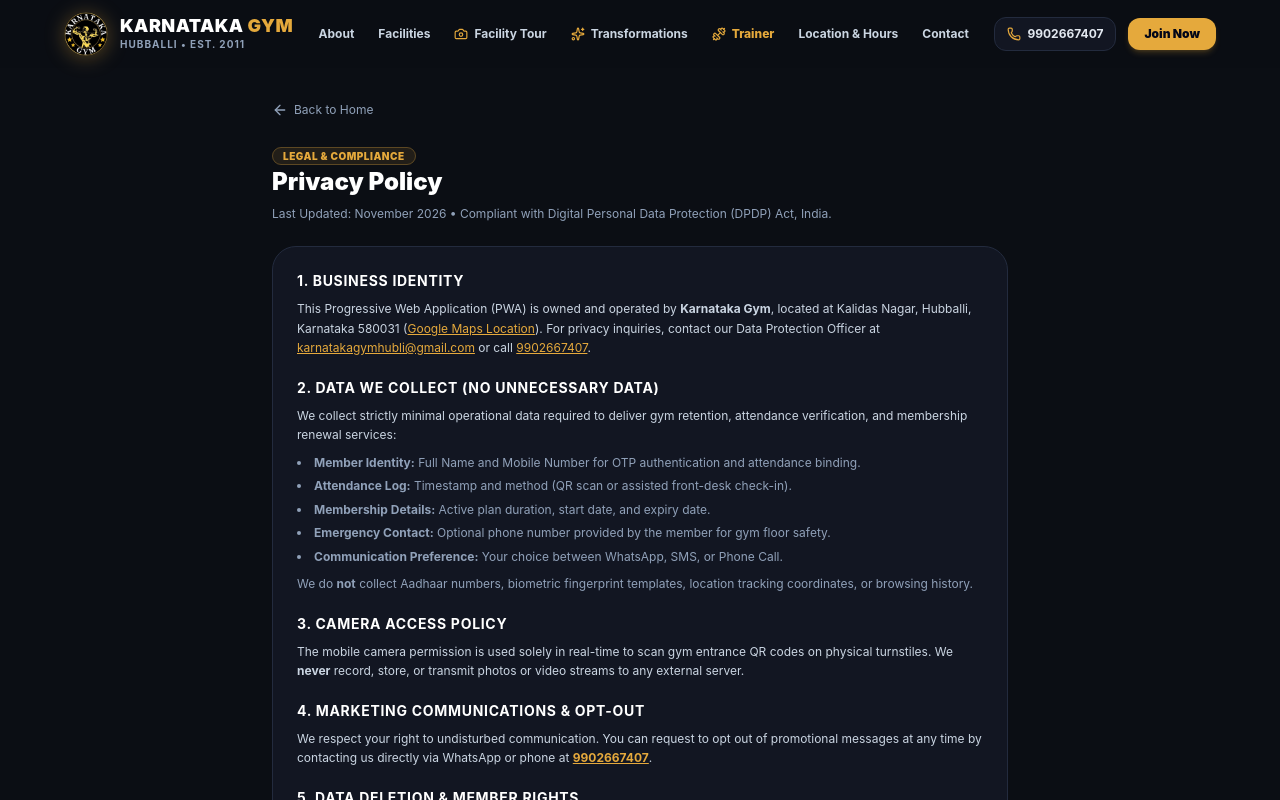
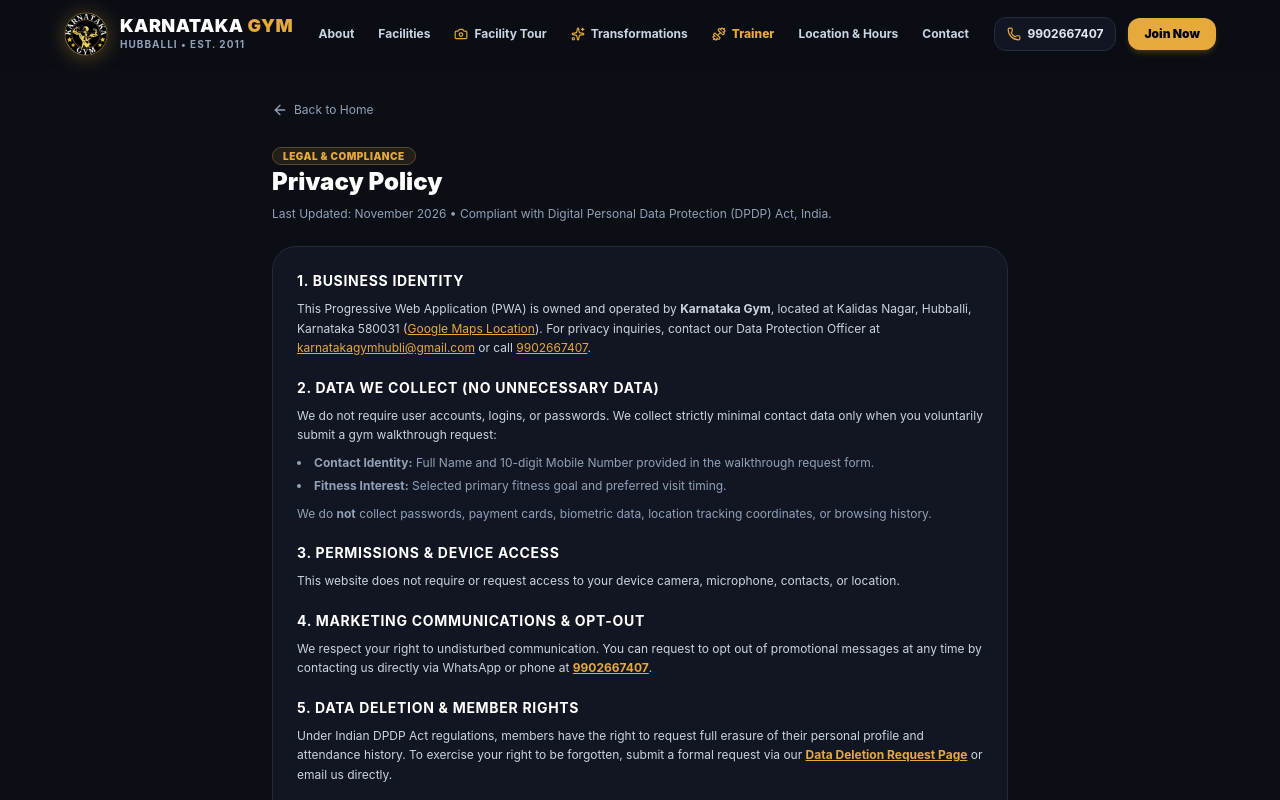
Before and after one commit to workforferoz/karnataka-gym, a Next.js app: page /privacy-policy in a window 1280 px wide. Shown: the top 800 px of the page. Built offline with nearby package versions, Linux system fonts and the light colour scheme.

Commit message:
chore: remove all references to login, accounts, OTP, and entrance QR scanners from policies and terms

```diff
--- a/src/app/data-deletion/page.tsx
+++ b/src/app/data-deletion/page.tsx
@@ -51,7 +51,7 @@ export default function DataDeletionPage() {
           </span>
           <h1 className="text-2xl font-black text-white">Data Deletion Request</h1>
           <p className="text-xs text-slate-400">
-            Submit a formal request to purge your personal profile, attendance logs, and contact details from Karnataka Gym Hubballi records.
+            Submit a formal request to purge your inquiry and contact details from Karnataka Gym Hubballi records.
           </p>
         </div>
 
@@ -60,7 +60,7 @@ export default function DataDeletionPage() {
             <CheckCircle className="w-12 h-12 text-emerald-400 mx-auto" />
             <h2 className="text-base font-black text-white">Data Deletion Request Received</h2>
             <p className="text-xs text-slate-200 leading-relaxed max-w-sm mx-auto">
-              Your request for mobile number <strong className="text-white">+91 {phone}</strong> has been logged. In accordance with DPDP regulations, all personal logs and contact records will be purged within 7 business days.
+              Your request for mobile number <strong className="text-white">+91 {phone}</strong> has been logged. In accordance with DPDP regulations, all contact and inquiry records will be purged within 7 business days.
             </p>
             <div className="pt-2">
               <Link
@@ -96,7 +96,7 @@ export default function DataDeletionPage() {
 
             <div>
               <label className="block text-[11px] font-bold text-slate-300 mb-1">
-                Reason for Account & Data Removal
+                Reason for Data Removal
               </label>
               <select
                 value={reason}
--- a/src/app/privacy-policy/page.tsx
+++ b/src/app/privacy-policy/page.tsx
@@ -42,25 +42,21 @@ export default function PrivacyPolicyPage() {
           <section className="space-y-2">
             <h2 className="text-sm font-bold text-white uppercase tracking-wider">2. Data We Collect (No Unnecessary Data)</h2>
             <p>
-              We collect strictly minimal operational data required to deliver gym retention, attendance verification, and membership renewal services:
+              We do not require user accounts, logins, or passwords. We collect strictly minimal contact data only when you voluntarily submit a gym walkthrough request:
             </p>
             <ul className="list-disc list-inside space-y-1 text-slate-400">
-              <li><strong>Member Identity:</strong> Full Name and Mobile Number for OTP authentication and attendance binding.</li>
-              <li><strong>Attendance Log:</strong> Timestamp and method (QR scan or assisted front-desk check-in).</li>
-              <li><strong>Membership Details:</strong> Active plan duration, start date, and expiry date.</li>
-              <li><strong>Emergency Contact:</strong> Optional phone number provided by the member for gym floor safety.</li>
-              <li><strong>Communication Preference:</strong> Your choice between WhatsApp, SMS, or Phone Call.</li>
+              <li><strong>Contact Identity:</strong> Full Name and 10-digit Mobile Number provided in the walkthrough request form.</li>
+              <li><strong>Fitness Interest:</strong> Selected primary fitness goal and preferred visit timing.</li>
             </ul>
             <p className="text-slate-400">
-              We do <strong>not</strong> collect Aadhaar numbers, biometric fingerprint templates, location tracking coordinates, or browsing history.
+              We do <strong>not</strong> collect passwords, payment cards, biometric data, location tracking coordinates, or browsing history.
             </p>
           </section>
 
           <section className="space-y-2">
-            <h2 className="text-sm font-bold text-white uppercase tracking-wider">3. Camera Access Policy</h2>
+            <h2 className="text-sm font-bold text-white uppercase tracking-wider">3. Permissions & Device Access</h2>
             <p>
-              The mobile camera permission is used solely in real-time to scan gym entrance QR codes on physical turnstiles.
-              We <strong>never</strong> record, store, or transmit photos or video streams to any external server.
+              This website does not require or request access to your device camera, microphone, contacts, or location.
             </p>
           </section>
 
--- a/src/app/terms/page.tsx
+++ b/src/app/terms/page.tsx
@@ -34,8 +34,8 @@ export default function TermsPage() {
           <section className="space-y-2">
             <h2 className="text-sm font-bold text-white uppercase tracking-wider">1. Membership & Facility Access</h2>
             <p>
-              Memberships at Karnataka Gym Hubballi are non-transferable and assigned to the registered mobile number.
-              Entry requires scanning your active session QR pass at the entrance scanner or verification by front-desk staff.
+              Memberships at Karnataka Gym Hubballi are non-transferable and registered at the gym front desk.
+              Facility access is verified directly by on-duty coaching and front-desk staff.
             </p>
           </section>
 
```
